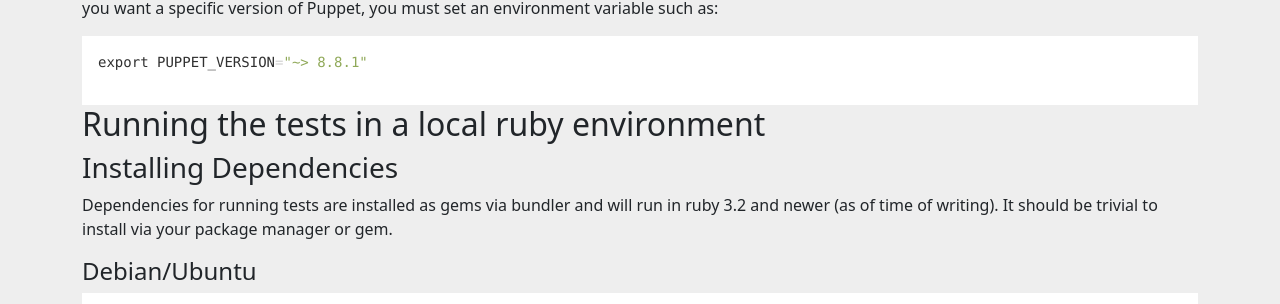
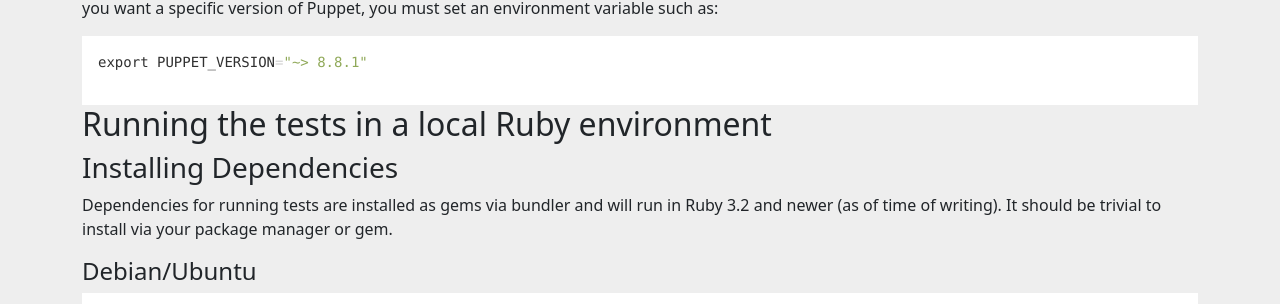
Before and after one commit to voxpupuli/voxpupuli.github.io, a Jekyll site: the page built from _docs/how_to_run_tests.md, in a window 1280 px wide and 900 px high, scrolled down 617 px. Shown: the part 158-462 px from the top of the window. Built offline with Jekyll 4.4.1, drawn with Linux system fonts in a browser that asks for light colours; nearby versions of some CDN libraries.

Commit message:
fix docs formatting

````diff
--- a/_docs/how_to_run_tests.md
+++ b/_docs/how_to_run_tests.md
@@ -34,11 +34,11 @@
 export PUPPET_VERSION="~> 8.8.1"
 ```
 
-## Running the tests in a local ruby environment
+## Running the tests in a local Ruby environment
 
 ### Installing Dependencies
 
-Dependencies for running tests are installed as gems via bundler and will run in ruby 3.2 and newer (as of time of writing).
+Dependencies for running tests are installed as gems via bundler and will run in Ruby 3.2 and newer (as of time of writing).
 It should be trivial to install via your package manager or gem.
 
 #### Debian/Ubuntu
@@ -94,7 +94,8 @@
 
 ### Linting
 
-Vox Pupuli uses [puppet-lint](https://github.com/puppetlabs/puppet-lint) for better code quality. To run it:
+Vox Pupuli uses [puppet-lint](https://github.com/puppetlabs/puppet-lint) for better code quality.
+To run it:
 
 ```shell
 bundle exec rake lint
````
Also changed, not shown: other parts of _docs/how_to_run_tests.md (+1 -1 lines).
